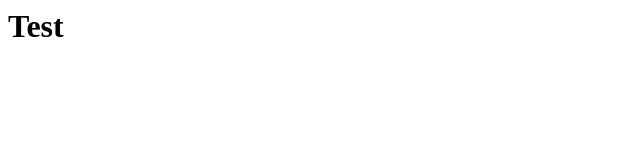
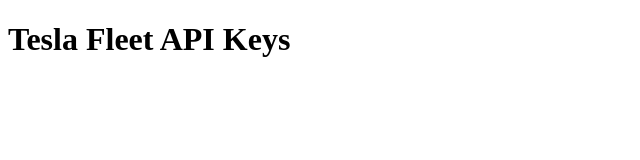
Before and after one commit to Flywenn/.well-known, a plain HTML site: page index.html in a window 1280 px wide. Shown: the whole page, without its empty margins (0-640 px from the left). Drawn offline with Linux system fonts and the light colour scheme.

Commit message:
Update index.html

```diff
--- a/index.html
+++ b/index.html
@@ -1 +1,5 @@
-<h1>Test</h1>
+<!DOCTYPE html>
+<html>
+<head><title>Tesla Fleet API</title></head>
+<body><h1>Tesla Fleet API Keys</h1></body>
+</html>
```
